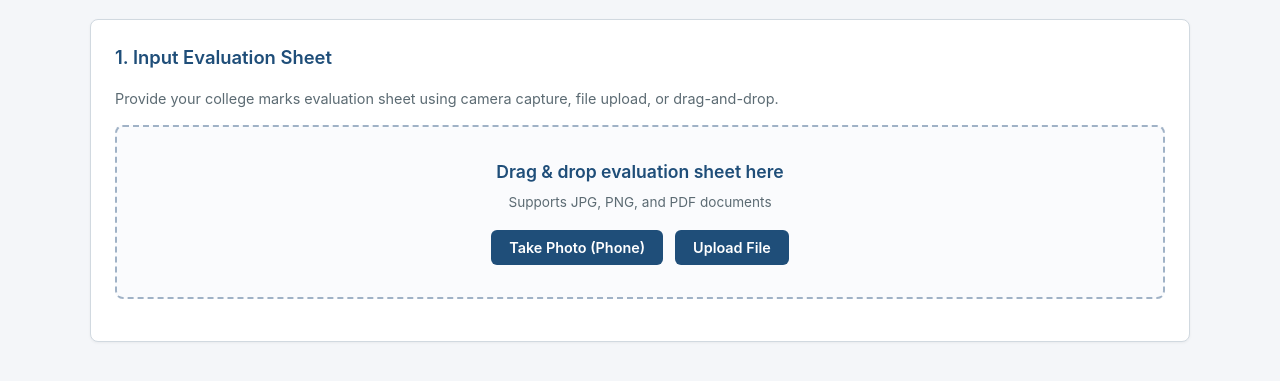
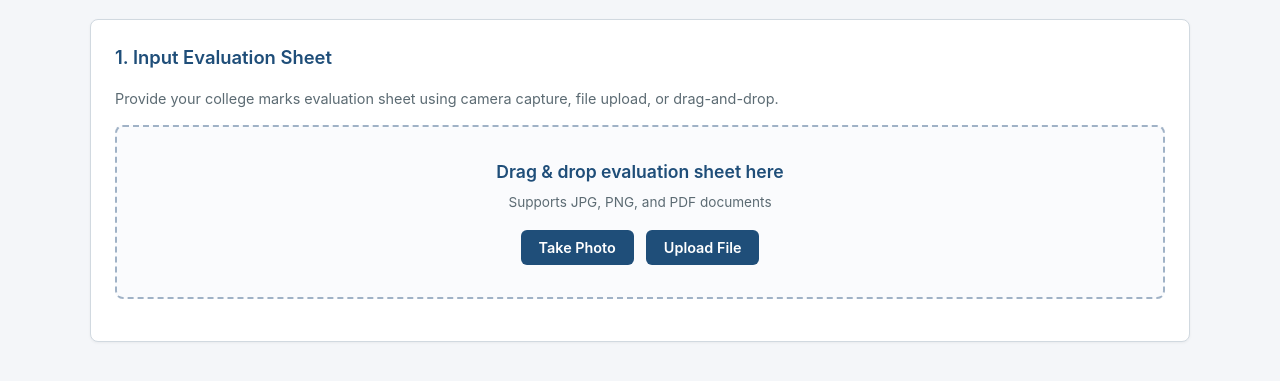
Before and after one commit to Pavanspoojary/IA-M-E, a plain HTML site: page public/index.html in a window 1280 px wide. Shown: the part 121-502 px from the top of the page. Drawn offline with Linux system fonts and the light colour scheme; files that its build step writes are made by us from their sources.

Commit message:
Shorten camera button label

```diff
--- a/public/index.html
+++ b/public/index.html
@@ -28,7 +28,7 @@
         <div class="dropzone-sub">Supports JPG, PNG, and PDF documents</div>
 
         <div class="option-buttons-row">
-          <button type="button" class="btn-primary" id="btnCamera">Take Photo (Phone)</button>
+          <button type="button" class="btn-primary" id="btnCamera">Take Photo</button>
           <button type="button" class="btn-primary" id="btnBrowse">Upload File</button>
         </div>
 
```
